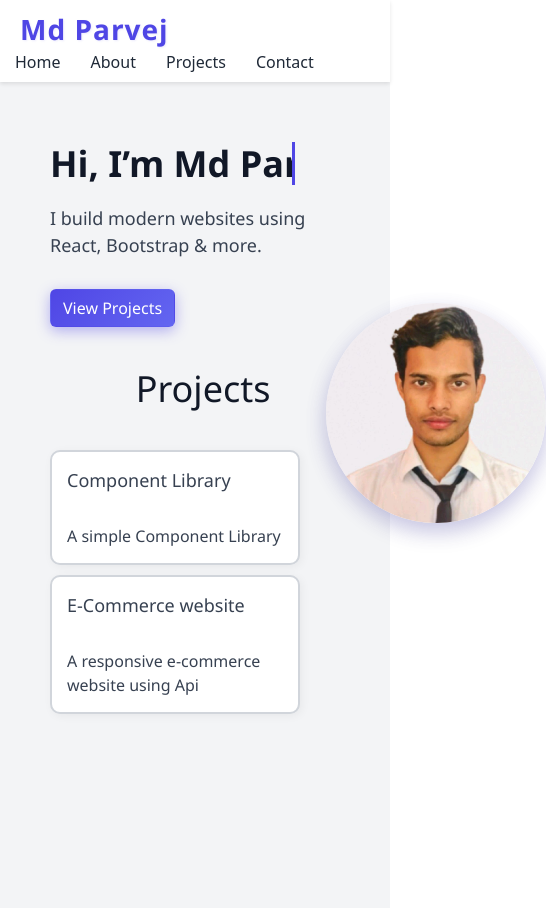
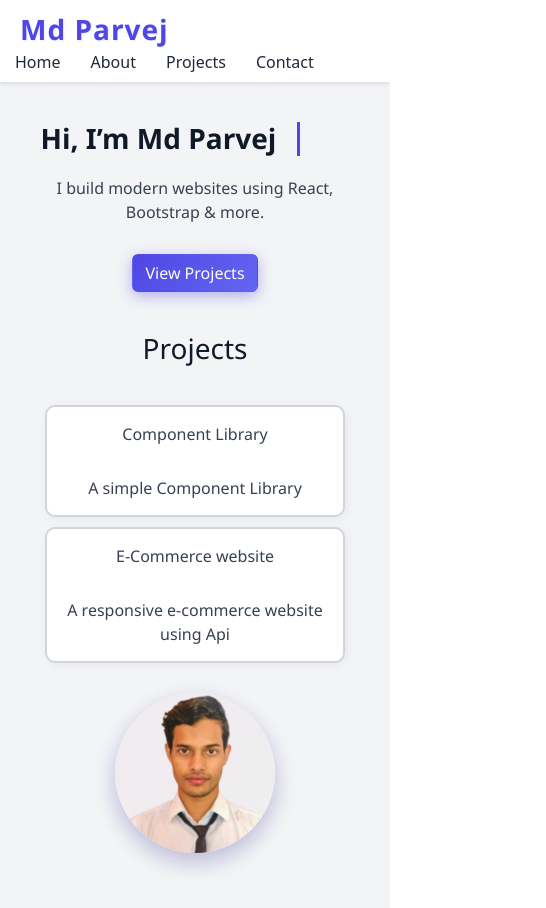
Before and after one commit to parvejg/parvej-portfolio, a React (Create React App) app: page / in a window 390 px wide. Shown: the top 908 px of the page, 546 px wide, since content can reach past the window. Built offline with nearby package versions, Linux system fonts and the light colour scheme.

Commit message:
update home css for responsive

```diff
--- a/src/Home.css
+++ b/src/Home.css
@@ -172,3 +172,55 @@
    width: 0;
    animation: typing 3s steps(30, end) infinite, blink 0.75s step-end infinite;
  }
+ /* Responsive Hero Section */
+@media (max-width: 768px) {
+  .hero-section {
+    flex-direction: column;
+    padding: 40px 20px;
+    text-align: center;
+  }
+
+  .intro-text h1 {
+    font-size: 28px;
+  }
+
+  .intro-text p {
+    font-size: 16px;
+  }
+
+  .avatar {
+    margin-top: 30px;
+    margin-left: 0;
+    display: flex;
+    justify-content: center;
+    width: 100%;
+  }
+
+  .avatar img {
+    width: 160px;
+    height: 160px;
+  }
+
+  .home-page-projects-container {
+    justify-content: center;
+  }
+
+  .project-card-h {
+    width: 90%;
+    max-width: 300px;
+  }
+
+  .projects-txt {
+    font-size: 20px;
+    text-align: center;
+  }
+
+  .btn {
+    padding: 10px 24px;
+    font-size: 14px;
+  }
+
+  .typing-text {
+    font-size: 26px;
+  }
+}
```
